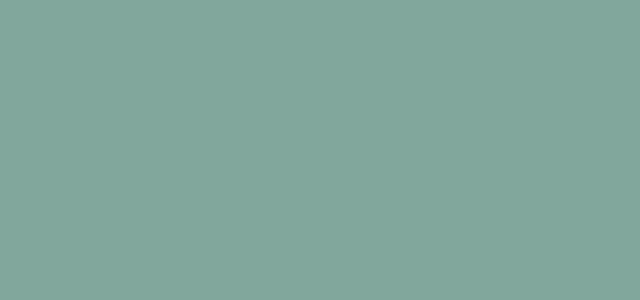
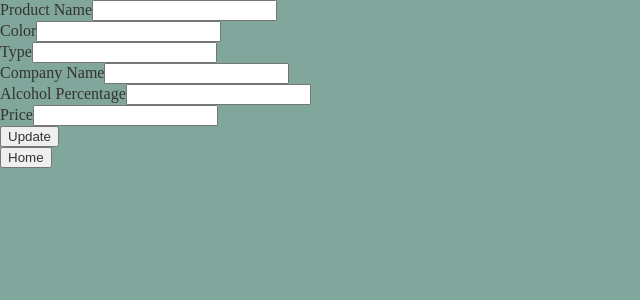
Before and after one commit to petarjukic/CraftProducts, a React (Vite) app in the folder OdabirCraftProizvoda/Klijent/: page /product/update/1 in a window 1280 px wide. Shown: the top 300 px of the page, without its empty margins (0-640 px from the left). Built offline with nearby package versions, Linux system fonts and the light colour scheme; no server answers.

Commit message:
added update and page for products

```diff
--- a/OdabirCraftProizvoda/Klijent/src/App.js
+++ b/OdabirCraftProizvoda/Klijent/src/App.js
@@ -1,7 +1,6 @@
 import React, {useState} from "react";
 import {render} from "react-dom";
 import SearchParams from "./SearchParams";
-import Details from "./Details";
 import {Router} from "@reach/router";
 import Login from "./Login";
 import Logout from "./Logout";
@@ -14,6 +13,7 @@ import { Route, Routes } from "react-router-dom";
 import CompanyDetails from "./company/CompanyDetails";
 import UpdateProduct from "./product/UpdateProduct";
 import UpdateCompany from "./company/UpdateCompany";
+import CompanyProducts from "./product/CompanyProducts";
 
 
 //npm run dev
@@ -30,6 +30,7 @@ const App = () => {
                 <CompanyDetails path={"/company/details/:name"} />
                 <UpdateProduct path={"/product/update/:productName"} />
                 <UpdateCompany path={"/company/update/:name"} />
+                <CompanyProducts path={"/products/:companyName"} />
                 <Login path="/login" />
                 <Register path="/register" />
                 <Logout path="/logout" />
--- a/OdabirCraftProizvoda/Klijent/src/SearchParams.js
+++ b/OdabirCraftProizvoda/Klijent/src/SearchParams.js
@@ -24,6 +24,9 @@ const SearchParams = () => {
             <button onClick={() => navigate('/register')}>Register</button>
             <button onClick={() => navigate('/logout')}>Logout</button>
 
+            <button onClick={() => navigate('/createProduct')}>Insert Product</button>
+            <button onClick={() => navigate('/createCompany')}>Insert Company</button>
+
             <table>
                 <thead>
                     <tr>
--- a/OdabirCraftProizvoda/Klijent/src/company/CompanyDetails.js
+++ b/OdabirCraftProizvoda/Klijent/src/company/CompanyDetails.js
@@ -23,7 +23,7 @@ const CompanyDetails = (props) => {
             },
             body: JSON.stringify({name})
         }
-        fetch("http://localhost:5000/api/company/" + name, options, config)
+        fetch("http://localhost:5000/api/company/" + name, config)
         .then(response => response.json())
         .then(response => {
             if (response.error) {
@@ -62,6 +62,9 @@ const CompanyDetails = (props) => {
                                 <Link to={"/company/update/" + c.name}>
                                     <button>Update</button>
                                 </Link>
+                                <Link to={"/products/" + c.name}>
+                                    <button>All Products</button>
+                                </Link>
                             </td>
                         </tr>
                     )}
--- a/OdabirCraftProizvoda/Klijent/src/company/CreateCompany.js
+++ b/OdabirCraftProizvoda/Klijent/src/company/CreateCompany.js
@@ -18,7 +18,7 @@ const CreateCompany = () => {
     //     console.log("AAAAAAAAAA ", token);
     // }, []);
 
-    function onChangeDescriptio(e) {
+    function onChangeDescription(e) {
         setDescription(e.target.value);
     }
 
@@ -107,8 +107,8 @@ const CreateCompany = () => {
             <input
                 type="text"
                 value={description}
-                onChange={onChangeDescriptio}
-                onBlur={onChangeDescriptio}
+                onChange={onChangeDescription}
+                onBlur={onChangeDescription}
             ></input>
             <br/><br/>
 
--- a/OdabirCraftProizvoda/Klijent/src/company/UpdateCompany.js
+++ b/OdabirCraftProizvoda/Klijent/src/company/UpdateCompany.js
@@ -1,11 +1,12 @@
 import React, { useEffect, useState } from "react";
+import {navigate, useParams} from "@reach/router";
 
 
 const UpdateCompany = (props) => {
-    const [company, setCompany] = useState([]);
+    const [id, setId] = useState("");
     const [name, setName] = useState("");
     const [establishmentYear, setEstablishmentYear] = useState("");
-    const [country, seCountry] = useState("");
+    const [country, setCountry] = useState("");
     const [description, setDescription] = useState("");
     const [logo, setLogo] = useState("");
 
@@ -14,10 +15,15 @@ const UpdateCompany = (props) => {
         fetch("http://localhost:5000/api/company/" + props.name)
         .then((response) => response.json())
         .then((comp) => {
-            setCompany(comp)});
+            setId(comp[0]._id)
+            setName(comp[0].name)
+            setEstablishmentYear(comp[0].establishmentYear)
+            setCountry(comp[0].country)
+            setDescription(comp[0].description)
+            setLogo(comp[0].logo)});
     }, []);
 
-    function onChangeDescriptio(e) {
+    function onChangeDescription(e) {
         setDescription(e.target.value);
     }
 
@@ -26,7 +32,7 @@ const UpdateCompany = (props) => {
     }
 
     function onChangeCountry(e) {
-        seCountry(e.target.value);
+        setCountry(e.target.value);
     }
 
     function onEstablishmentYear(e) {
@@ -43,9 +49,9 @@ const UpdateCompany = (props) => {
         const options = {headers:{
             Authorization: "Bearer " + localStorage.getItem("token")
         }};
-
-        fetch("http://localhost:5000/api/company", options, {
-            method: "POST",
+        console.log("BBBBBB ", props._id)
+        fetch("http://localhost:5000/api/company/update/" + id, {
+            method: "PUT",
             body: JSON.stringify({
                 name: name,
                 establishmentYear: establishmentYear,
@@ -64,65 +70,43 @@ const UpdateCompany = (props) => {
 
     return(
         <div>
-            {company.map(c => <input type="text"
-                                    value={c.name}
-                                    onChange={onChangeName}
-                                    onBlur={onChangeName}>
-                                    </input>)}
-             {/* <table>
-                <thead>
-                    <tr>
-                        <th>Name</th>
-                        <th>Establishment Year</th>
-                        <th>country</th>
-                        <th>Description</th>
-                        <th>Logo</th>
-                    </tr>
-                </thead>
-                <tbody>
             <form onSubmit={(e) => handleUpdated(e)}>
-                        {company && company.map(c =>
-                            <tr key={c.name}>
-                                <td>
+                <label htmlFor="name">Name</label>
                     <input type="text"
-                                    value={c.name}
-                                    onChange={onChangeName}
-                                    onBlur={onChangeName}>
+                        value={name}
+                        onChange={onChangeName}>
                     </input>
-                                </td>
-                                <td>
+                    <br/>
+                    <label htmlFor="establishmentYear">Establishment Year</label>
                     <input type="text"
-                                        value={c.establishmentYear}
+                        value={establishmentYear}
                         onChange={onEstablishmentYear}
                         onBlur={onEstablishmentYear}>
                     </input>
-                                </td>
-                                <td>
+                    <br/>
+                    <label htmlFor="country">Country</label>
                     <input type="text"
-                                        value={c.country}
+                        value={country}
                         onChange={onChangeCountry}
                         onBlur={onChangeCountry}>
                     </input>
-                                </td>
-                                <td>
+                    <br/>
+                    <label htmlFor="description">Description</label>
                     <input type="text"
-                                        value={c.description}
-                                        onChange={onChangeDescriptio}
-                                        onBlur={onChangeDescriptio}>
+                        value={description}
+                        onChange={onChangeDescription}
+                        onBlur={onChangeDescription}>
                     </input>
-                                </td>
-                                <td>
+                    <br/>
+                    <label htmlFor="logo">Link for logo</label>
                     <input type="text"
-                                        value={c.logo}
+                        value={logo}
                         onChange={onChangeLogo}
                         onBlur={onChangeLogo}>
-                                    </input>
-                                </td>
-                            </tr>
-                        )}
+                    </input><br/>
+                <button type="submit">Update</button>
             </form>
-                </tbody>
-            </table> */}
+            <button onClick={() => navigate('/')}>Home</button>
         </div>
     );
 }
--- /dev/null
+++ b/OdabirCraftProizvoda/Klijent/src/product/CompanyProducts.js
@@ -0,0 +1,54 @@
+import React, { useEffect, useState } from "react";
+import {navigate, Link} from "@reach/router";
+
+
+const CompanyProducts = (props) => {
+    const [products, setProducts] = useState([]);
+
+    useEffect(() => {
+        fetch("http://localhost:5000/api/company-products/" + props.companyName)
+        .then((response) => response.json())
+        .then((prod) => {
+            setProducts(prod)});
+    }, []);
+
+    return(
+        <div>
+            <h2>Products for {props.companyName}</h2>
+            <table>
+                <thead>
+                    <tr>
+                        <th>Product name</th>
+                        <th>Color</th>
+                        <th>Type</th>
+                        <th>Company name</th>
+                        <th>Price</th>
+                        <th>Alcohol Percentage</th>
+                        <th>Actions</th>
+                    </tr>
+                </thead>
+                <tbody>
+                    {products && products.map(p =>
+                        <tr key={p.productName}>
+                            <td className="name">{p.productName}</td>
+                            <td>{p.color}</td>
+                            <td>{p.type}</td>
+                            <td>{p.companyName}</td>
+                            <td>${p.price}</td>
+                            <td>{p.alcoholPercentage}</td>
+                            <td>
+                                <button onClick={() => deleteProduct(p.productName)}>Delete</button>
+                                <Link to={"/product/update/" + p.productName}>
+                                    <button>Update</button>
+                                </Link>
+                            </td>
+                        </tr>
+                    )}
+                </tbody>
+            </table>
+            <button onClick={() => navigate('/')}>Home</button>
+        </div>
+    );
+}
+
+export default CompanyProducts;
--- a/OdabirCraftProizvoda/Klijent/src/product/UpdateProduct.js
+++ b/OdabirCraftProizvoda/Klijent/src/product/UpdateProduct.js
@@ -1,9 +1,125 @@
-import React from "react";
+import React, { useEffect, useState } from "react";
+import {navigate, useParams} from "@reach/router";
 
-const UpdateProduct = () => {
+
+const UpdateProduct = (props) => {
+    const [id, setId] = useState("");
+    const [price, setPrice] = useState("");
+    const [alcoholPercentage, setAlcoholPercentage] = useState("");
+    const [productName, setProductName] = useState("");
+    const [color, setColor] = useState("");
+    const [type, setType] = useState("");
+    const [companyName, setCompanyName] = useState("");
+
+
+    useEffect(() => {
+        fetch("http://localhost:5000/api/products/" + props.productName)
+        .then((response) => response.json())
+        .then((prod) => {
+            setId(prod[0]._id)
+            setPrice(prod[0].price)
+            setAlcoholPercentage(prod[0].alcoholPercentage)
+            setProductName(prod[0].productName)
+            setColor(prod[0].color)
+            setCompanyName(prod[0].companyName)
+            setType(prod[0].type)});
+    }, []);
+
+    const handleUpdated = (e) => {
+        e.preventDefault();
+
+        const options = {headers:{
+            Authorization: "Bearer " + localStorage.getItem("token")
+        }};
+        console.log("BBBBBB ", props._id)
+        fetch("http://localhost:5000/api/product/update/" + id, {
+            method: "PUT",
+            body: JSON.stringify({
+                price: price,
+                alcoholPercentage: alcoholPercentage,
+                productName: productName,
+                color: color,
+                type: type,
+                companyName: companyName
+            }),
+            headers: {"Content-type": "application/json;charset=UTF-8"}
+        })
+        .then((resp) => resp.json())
+        .then((data) => {
+            navigate('/');
+        })
+        .catch((err) => console.log(err));
+    }
+
+    function onChangeProductName(e) {
+        setProductName(e.target.value);
+    }
+
+    function onChangeColor(e) {
+        setColor(e.target.value);
+    }
+
+    function onChangeType(e) {
+        setType(e.target.value);
+    }
+
+    function onChangeCompanyName(e) {
+        setCompanyName(e.target.value);
+    }
+
+    function onChangeAlcoholPercentage(e) {
+        setAlcoholPercentage(e.target.value);
+    }
+
+    function onChangePrice(e) {
+        setPrice(e.target.value);
+    }
+
     return(
         <div>
-
+            <form onSubmit={(e) => handleUpdated(e)}>
+                <label htmlFor="name">Product Name</label>
+                    <input type="text"
+                        value={productName}
+                        onChange={onChangeProductName}>
+                    </input>
+                    <br/>
+                    <label htmlFor="establishmentYear">Color</label>
+                    <input type="text"
+                        value={color}
+                        onChange={onChangeColor}
+                        onBlur={onChangeColor}>
+                    </input>
+                    <br/>
+                    <label htmlFor="country">Type</label>
+                    <input type="text"
+                        value={type}
+                        onChange={onChangeType}
+                        onBlur={onChangeType}>
+                    </input>
+                    <br/>
+                    <label htmlFor="description">Company Name</label>
+                    <input type="text"
+                        value={companyName}
+                        onChange={onChangeCompanyName}
+                        onBlur={onChangeCompanyName}>
+                    </input>
+                    <br/>
+                    <label htmlFor="logo">Alcohol Percentage</label>
+                    <input type="text"
+                        value={alcoholPercentage}
+                        onChange={onChangeAlcoholPercentage}
+                        onBlur={onChangeAlcoholPercentage}>
+                    </input><br/>
+                    <label htmlFor="logo">Price</label>
+                    <input type="text"
+                        value={price}
+                        onChange={onChangePrice}
+                        onBlur={onChangePrice}>
+                    </input><br/>
+                <button type="submit">Update</button>
+            </form>
+            <button onClick={() => navigate('/')}>Home</button>
         </div>
     );
 }
```
Also changed, not shown: 3 other files (tests, documents, lock files or other folders). Lines whose indentation alone changed are shown as unchanged.
